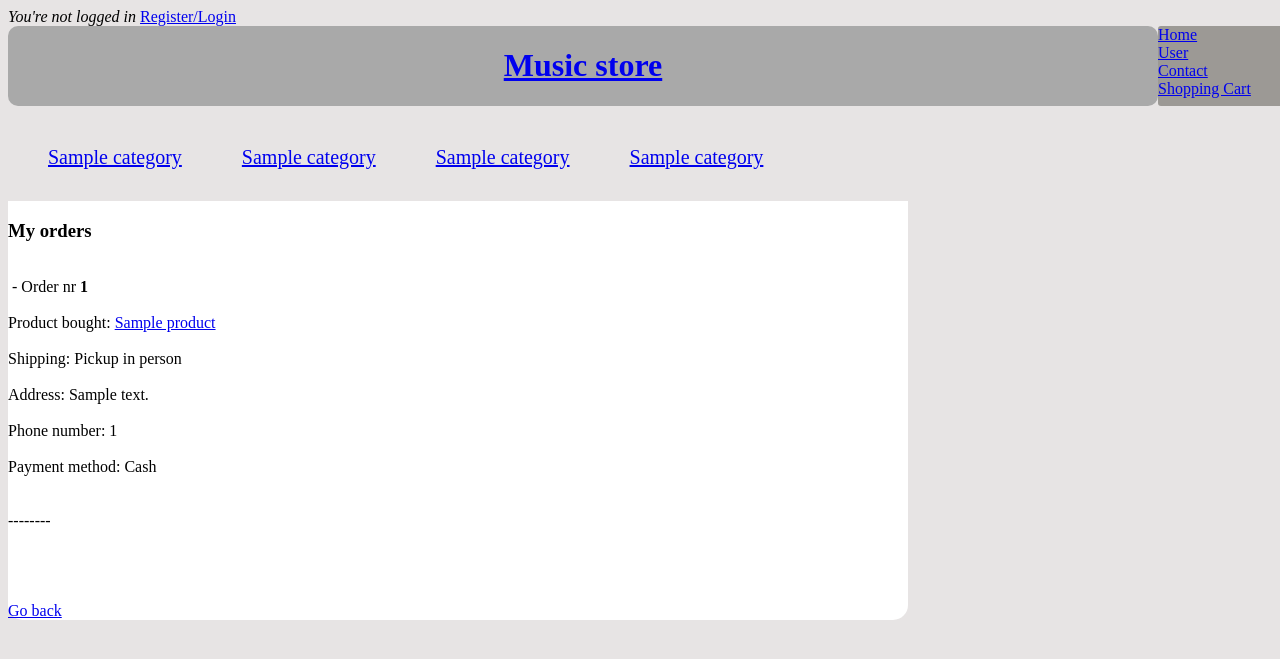
After one commit to ikolokotronis/Web-Store-App, a Django app: template web_store_app/users/templates/users/userpanel_orders.html in a window 1280 px wide. The commit adds this page. Shown: the top 659 px of the page. Run offline with Django 4.2, Linux system fonts and the light colour scheme; the template is opened without the code that fills it: values that come from a table or form of the project are taken from there, others are empty; tables that the repository leaves empty hold one stand-in row (values such as "Sample post").

Commit message:
Update ordering system+registration form

```diff
--- a/web_store_app/main/models.py
+++ b/web_store_app/main/models.py
@@ -65,6 +65,8 @@ class Order(models.Model):
         (3, 'Bank transfer')
     )
     payment_type = models.IntegerField(choices=payment_choices, null=True)
+    address = models.CharField(max_length=250, null=True)
+    phone_number = models.IntegerField(null=True)
 
     def __str__(self):
         return f'{self.user}, {self.datetime_ordered}'
--- a/web_store_app/main/templates/main/base.html
+++ b/web_store_app/main/templates/main/base.html
@@ -45,10 +45,8 @@
             <div class="categoryBox"><a href="/category/{{sound_system.id}}">{{sound_system}}</a></div>
         </div>
 {%block content%}
-        <div class="ads">Ads</div>
 
         <div class="bestSellers">
-            <b>Bestsellers</b>
             {%for bestseller in bestsellers%}
             <div class="bestSellerBox"><a href="product/{{bestseller.id}}/">{{bestseller}}</a></div>
             {%endfor%}
@@ -56,7 +54,6 @@
 
         <div class="newProducts">
 
-            <b>New products</b>
             {%for product in added_recently%}
             <div class="newProductBox"><a href="product/{{product.id}}/">{{product}}</a></div>
             {%endfor%}
@@ -87,7 +84,6 @@
 
     </div>
 {%endblock%}
-<div class="footer">Footer</div>
 
 </div>
 </body>
--- a/web_store_app/main/templates/main/shoppingCart_checkout.html
+++ b/web_store_app/main/templates/main/shoppingCart_checkout.html
@@ -12,9 +12,11 @@ Summary: <b>{{products_summary}}$</b><br><br>
 
 <form method="post">
     {%csrf_token%}
-    Delivery type:<br>
+    Delivery type*:<br>
     Pickup in person <input type="radio" value="pickup_in_person" name="shipping_type"><br>
-    Home shipping <input type="radio" value="home_shipping" name="shipping_type"><br><br>
+    Home shipping(+15$) <input type="radio" value="home_shipping" name="shipping_type"><br><br>
+    Address*: <input type="text" value="{{user.address}}" name="address"><br><br>
+    Phone number*: <input type="text" value="{{user.phone_number}}" name="phone_number"><br><br>
     <input type="submit" value="Proceed to payment information">
 </form>
 <br>
--- a/web_store_app/main/templates/main/shoppingCart_success.html
+++ b/web_store_app/main/templates/main/shoppingCart_success.html
@@ -2,5 +2,5 @@
 {%block content%}
 <h3>Success!</h3>
 <h4>You have successfully finished your order. Thank you for buying! </h4>
-<a href="/users/orders/{{user.id}}/">My orders</a>
+<a href="/users/panel/orders/{{user.id}}/">My orders</a>
 {%endblock%}
--- a/web_store_app/main/templates/main/shoppingCart_summary.html
+++ b/web_store_app/main/templates/main/shoppingCart_summary.html
@@ -8,9 +8,11 @@
     {%endfor%}
 </ul>
 
+Shipping type: <b>{{order.get_shipping_type_display}}{%if order.shipping_type == 2%}(+15$){%endif%}</b><br><br>
+Address: <b>{{order.address}}</b><br><br>
+Phone number: <b>{{order.phone_number}}</b><br><br>
+Payment type: <b>{{order.get_payment_type_display}}</b><br><br>
 Summary: <b>{{products_summary}}$</b><br><br>
-Shipping type: <b>{{order.get_shipping_type_display}}</b><br><br>
-Payment type: <b>{{order.get_payment_type_display}}</b><br><br>
 <form method="post">
     {%csrf_token%}
     <input type="submit" value="Finish order & buy">
--- a/web_store_app/users/templates/users/registration_form.html
+++ b/web_store_app/users/templates/users/registration_form.html
@@ -9,6 +9,8 @@
     Last name: <input type="text" name="last_name"> <br><br>
     E-mail: <input type="email" name="email"> <br><br>
     Password: <input type="password" name="password"> <br><br>
+    Address(optional): <input type="text" name="address"> <br><br>
+    Phone number(optional): <input type="number" name="phone_number"> <br><br>
     <input type="submit" value="Register">
 </p>
 </form>
--- a/web_store_app/users/templates/users/userpanel.html
+++ b/web_store_app/users/templates/users/userpanel.html
@@ -8,5 +8,5 @@ E-mail: {{user.email}}<br><br>
 Phone number: {{user.phone_number}}<br><br>
 Address: {{user.address}}
 <div class="userPanel_button"><a href="/users/edit/{{user.id}}/">Edit</a></div>
-<div class="userPanel_button"><a href="/users/orders/{{user.id}}/">My orders</a></div>
+<div class="userPanel_button"><a href="/users/panel/orders/{{user.id}}/">My orders</a></div>
 {%endblock%}
--- /dev/null
+++ b/web_store_app/users/templates/users/userpanel_orders.html
@@ -0,0 +1,15 @@
+{%extends 'main/base.html'%}
+{%block content%}
+<h3>My orders</h3><br>
+{%for order in orders%}
+&nbsp;- Order nr <b>{{order.id}}</b><br><br>
+{%for product_order in product_orders%}
+ {%if product_order.order.id == order.id%}Product bought: <a href="/product/{{product_order.product.id}}/">{{product_order.product}}</a>{%endif%}
+{%endfor%}<br><br>
+Shipping: {{order.get_shipping_type_display}}<br><br>
+Address: {{order.address}}<br><br>
+Phone number: {{order.phone_number}}<br><br>
+Payment method: {{order.get_payment_type_display}}<br><br><br>--------<br><br><br>
+{%endfor%}<br><br>
+<div class="userPanel_button"><a href="/users/panel/{{user.id}}/">Go back</a></div>
+{%endblock%}
--- a/web_store_app/web_store_app/urls.py
+++ b/web_store_app/web_store_app/urls.py
@@ -20,7 +20,8 @@ from main.views import HomePageView, CategoryDetailsView, SubCategoryView, \
     ShoppingCartRemoveProductView, ShoppingCartPaymentView, ShoppingCartSummaryView, \
     ShoppingCartSuccessView
 from products.views import ProductView
-from users.views import RegistrationView, LoginView, LogoutView, UserPanelView, UserPanelEditView, PasswordResetView
+from users.views import RegistrationView, LoginView, LogoutView, \
+    UserPanelView, UserPanelEditView, PasswordResetView, UserPanelOrdersView
 urlpatterns = [
     path('admin/', admin.site.urls),
     path('', HomePageView.as_view()),
@@ -32,7 +33,8 @@ urlpatterns = [
     path('users/login/', LoginView.as_view()),  #do zmiany na user
     path('users/logout/', LogoutView.as_view()), #do zmiany na user
     path('users/panel/<int:user_id>/', UserPanelView.as_view()), #do zmiany na user
-    path('users/edit/<int:user_id>/', UserPanelEditView.as_view()), #do zmiany na user
+    path('users/edit/<int:user_id>/', UserPanelEditView.as_view()),#do zmiany na user
+    path('users/panel/orders/<int:user_id>/', UserPanelOrdersView.as_view()),
     path('users/password_reset/', PasswordResetView.as_view()), #do zmiany na user
     path('shopping_cart/<int:user_id>/', ShoppingCartView.as_view()),
     path('shopping_cart/<int:user_id>/checkout/', ShoppingCartCheckoutView.as_view()),
```
Also changed, not shown: web_store_app/main/views.py (+17 -5 lines), web_store_app/users/views.py (+27 -2 lines), web_store_app/main/migrations/0013_order_address_order_phone_number.py (added), web_store_app/products/migrations/0003_alter_product_date_added.py (added), web_store_app/products/migrations/0004_alter_product_date_added.py (added).
